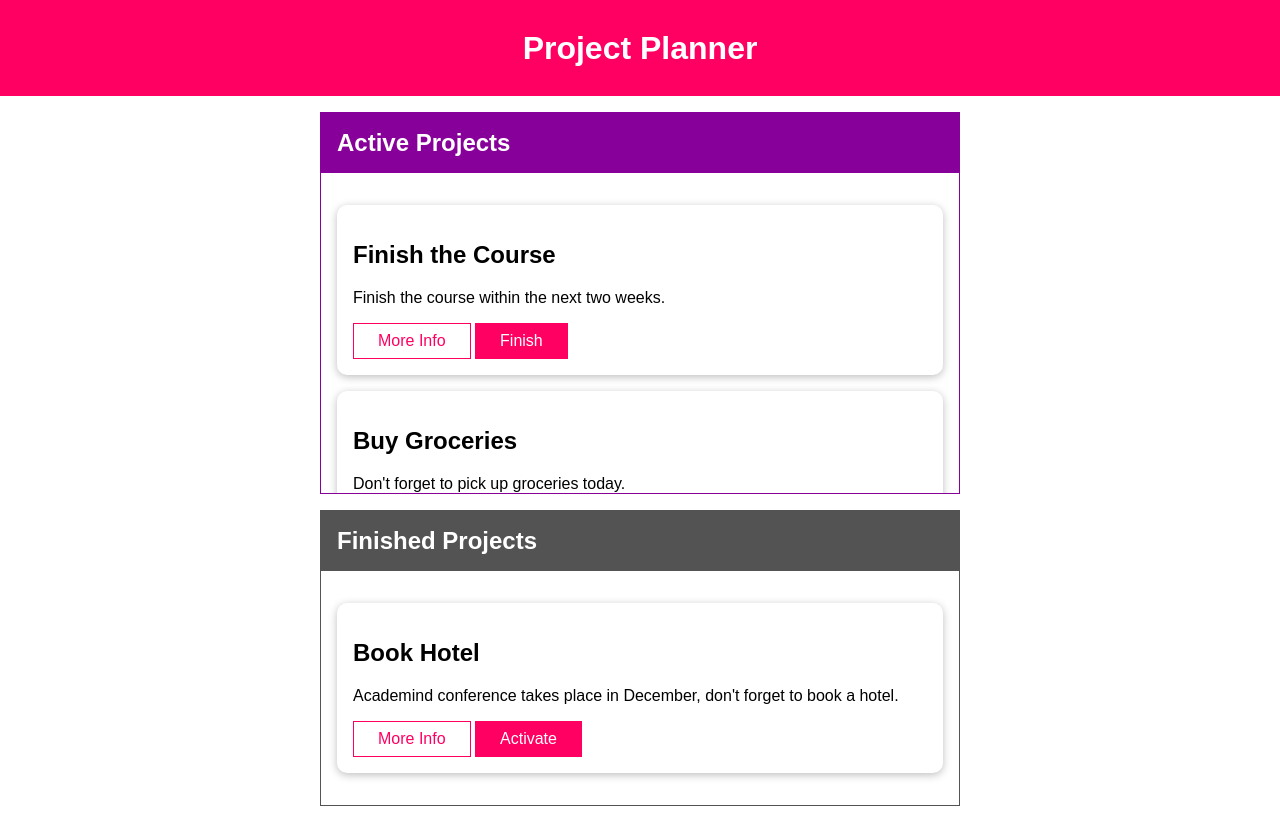
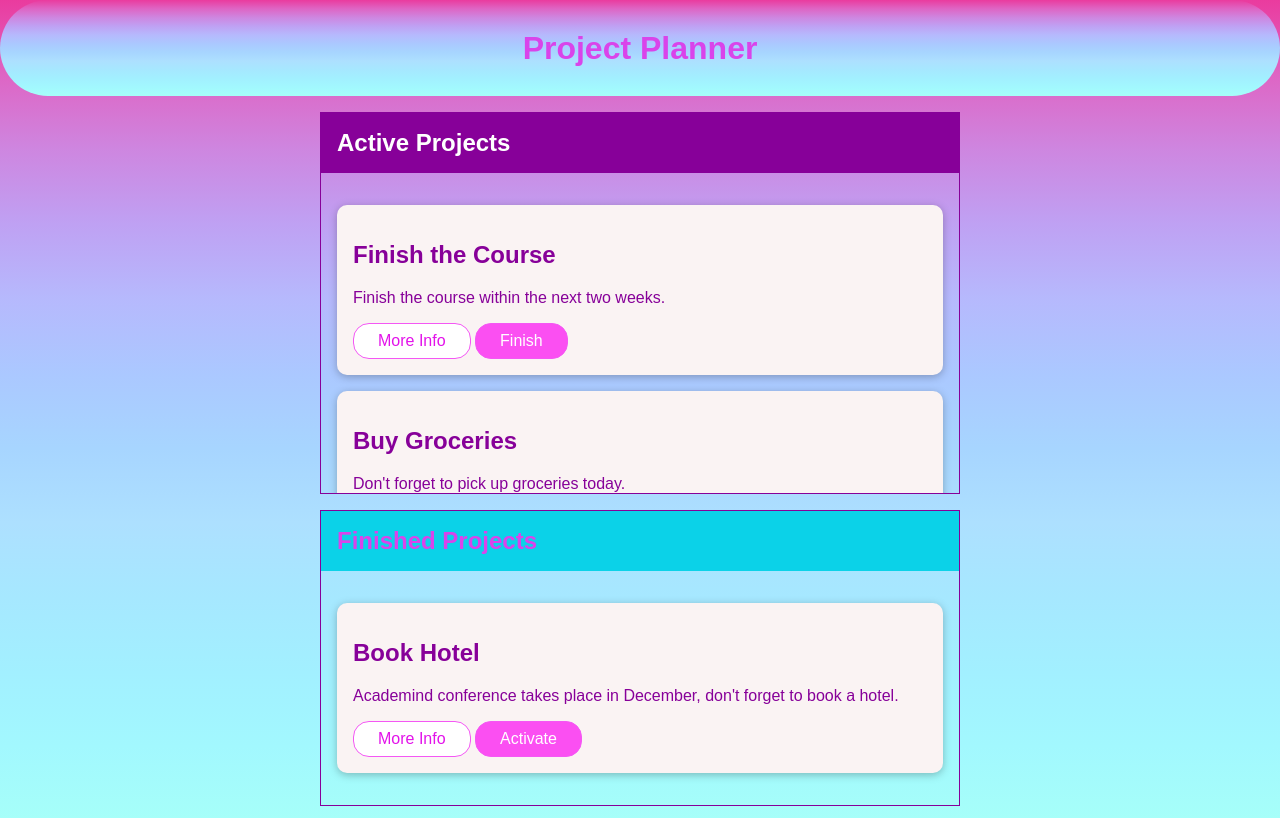
Before and after one commit to Marina1906/PlannerApp, a plain HTML site: page practice-oop-08-base-component-class/index.html in a window 1280 px wide. Drawn offline with Linux system fonts and the light colour scheme.

Commit message:
Update app.css

```diff
--- a/practice-oop-08-base-component-class/assets/styles/app.css
+++ b/practice-oop-08-base-component-class/assets/styles/app.css
@@ -4,10 +4,26 @@
 
 html {
   font-family: sans-serif;
+  color: #870099;
 }
 
 body {
   margin: 0;
+  background-image: linear-gradient(
+    to bottom,
+    #ea3b9e,
+    #de65c4,
+    #ce86e0,
+    #bfa1f3,
+    #b6b9fd,
+    #abc8ff,
+    #a7d5ff,
+    #ade0ff,
+    #a6e8ff,
+    #a2f0ff,
+    #a2f8fe,
+    #a6fff9
+  );
 }
 
 #main-header {
@@ -16,11 +32,27 @@ body {
   display: flex;
   justify-content: center;
   align-items: center;
-  background: #ff0062;
+  border-radius: 3rem;
+  background-image: linear-gradient(
+    to bottom,
+    #ea3b9e,
+    #de65c4,
+    #ce86e0,
+    #bfa1f3,
+    #b6b9fd,
+    #abc8ff,
+    #a7d5ff,
+    #ade0ff,
+    #a6e8ff,
+    #a2f0ff,
+    #a2f8fe,
+    #a6fff9
+  );
+
 }
 
 #main-header h1 {
-  color: white;
+  color: rgb(217, 68, 234);
   margin: 0;
 }
 
@@ -52,6 +84,7 @@ section ul {
   padding: 1rem;
   max-height: 20rem;
   overflow: scroll;
+  scrollbar-color: purple;
 }
 
 section > h2 {
@@ -61,16 +94,18 @@ section > h2 {
 
 button {
   font: inherit;
-  background: #ff0062;
+  background: #fb4ff2;
   color: white;
-  border: 1px solid #ff0062;
+  border: 1px solid #f457f4;
+  border-radius: 1rem;
   padding: 0.5rem 1.5rem;
   cursor: pointer;
 }
 
 button.alt {
   background: white;
-  color: #ff0062;
+  color: #e313ea;
+  border-radius: 1rem;
 }
 
 button:focus {
@@ -79,8 +114,8 @@ button:focus {
 
 button:hover,
 button:active {
-  background: #ff2579;
-  border-color: #ff2579;
+  background: #f147cc;
+  border-color:  rgb(217, 68, 234);
   color: white;
 }
 
@@ -88,11 +123,12 @@ button:active {
   border-radius: 10px;
   box-shadow: 0 2px 8px rgba(0, 0, 0, 0.26);
   padding: 1rem;
-  background: white;
+  background: rgb(250, 243, 243);
 }
 
 #active-projects {
-  border: 1px solid #870099;
+  border: 1px solid  #870099;
+
 }
 
 #active-projects > header {
@@ -101,6 +137,7 @@ button:active {
   display: flex;
   justify-content: space-between;
   align-items: center;
+
 }
 
 #active-projects header h2 {
@@ -109,11 +146,11 @@ button:active {
 }
 
 #finished-projects {
-  border: 1px solid #535353;
+  border: 1px solid #870099;
 }
 
 #finished-projects > header {
-  background: #535353;
+  background: #0bd2e8;
   padding: 1rem;
   display: flex;
   justify-content: space-between;
@@ -121,6 +158,6 @@ button:active {
 }
 
 #finished-projects header h2 {
-  color: white;
+  color: rgb(217, 68, 234);
   margin: 0;
 }
```
